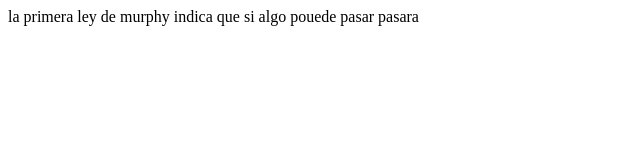
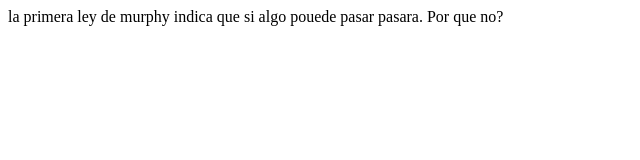
Before and after one commit to eduardoledesmasicairos20/ejemplo-de-primer-repositorio, a plain HTML site: page index.html in a window 1280 px wide. Shown: the full height of the page, 0-640 px from the left. Drawn offline with Linux system fonts and the light colour scheme.

Commit message:
agregue una pregunta

```diff
--- a/index.html
+++ b/index.html
@@ -6,6 +6,7 @@
     <title>primer paso</title>
 </head>
 <body>
-    la primera ley de murphy indica que si algo pouede pasar pasara
+    la primera ley de murphy indica que si algo pouede pasar pasara.
+    Por que no?
 </body>
 </html>
```
